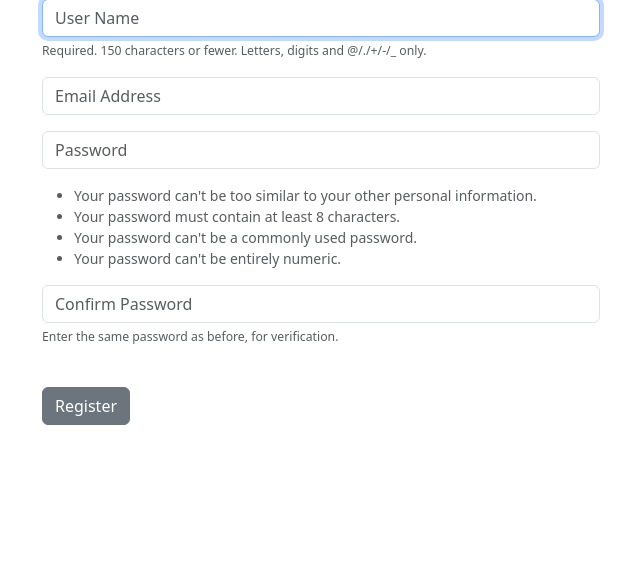
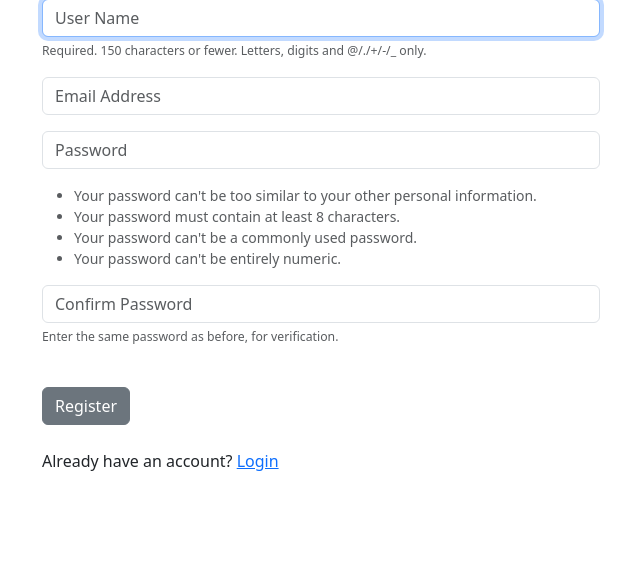
Before and after one commit to XinyingPeh/personal-voice-assistant, a Django app: page /register in a window 1280 px wide. Shown: the part 161-733 px from the top of the page, without its empty margins (319-959 px from the left). Run offline with Django 4.2, Linux system fonts and the light colour scheme.

Commit message:
add a login liner below reg page

```diff
--- a/djangoproject/voiceassistant_backend/templates/register.html
+++ b/djangoproject/voiceassistant_backend/templates/register.html
@@ -25,6 +25,8 @@
     <br />
     <button type="submit" class="btn btn-secondary">Register</button>
   </form>
+  <br />
+  <p>Already have an account? <a href="{% url 'home' %}">Login</a></p>
 </div>
 
 {% endblock %}
```
